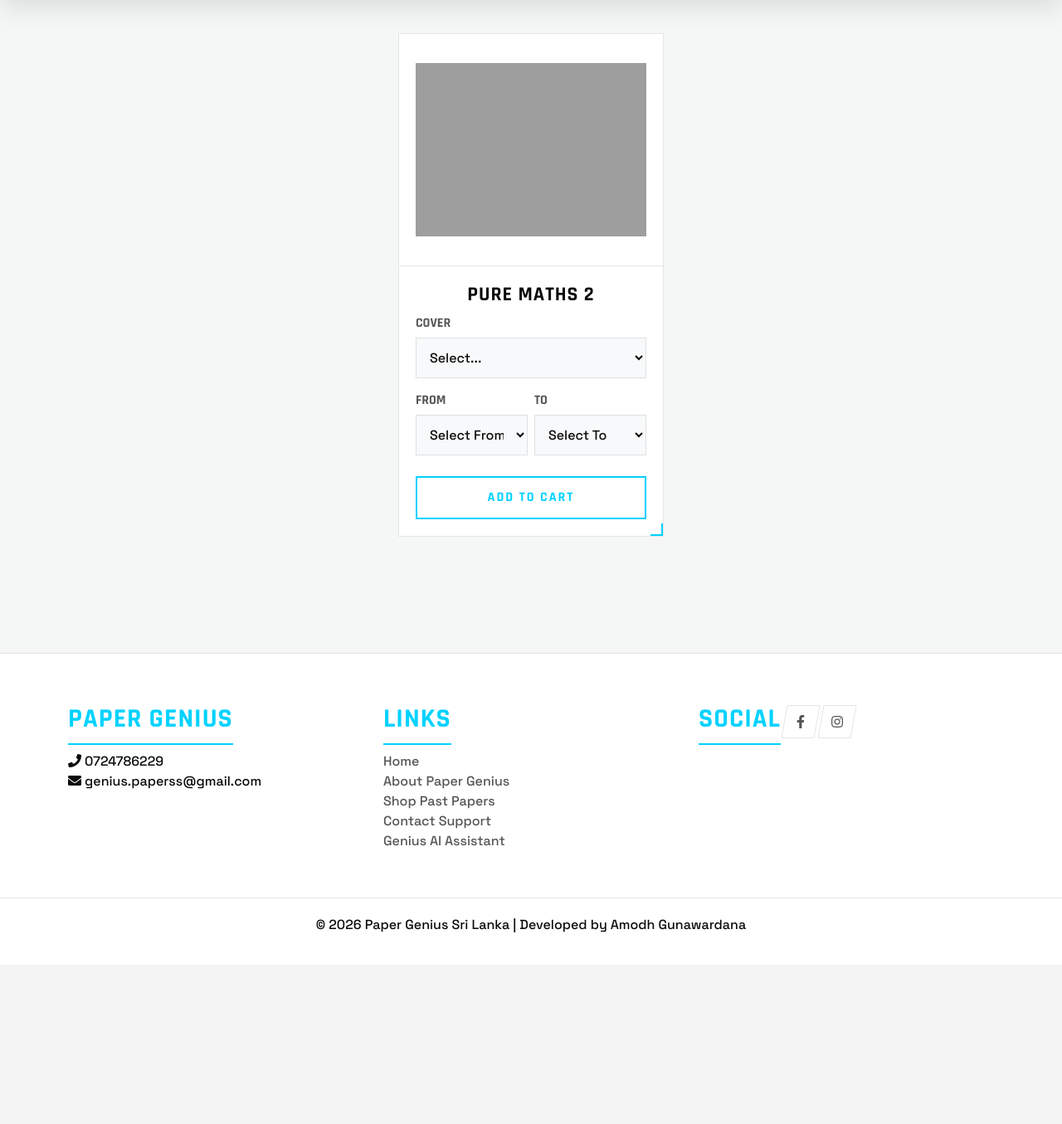
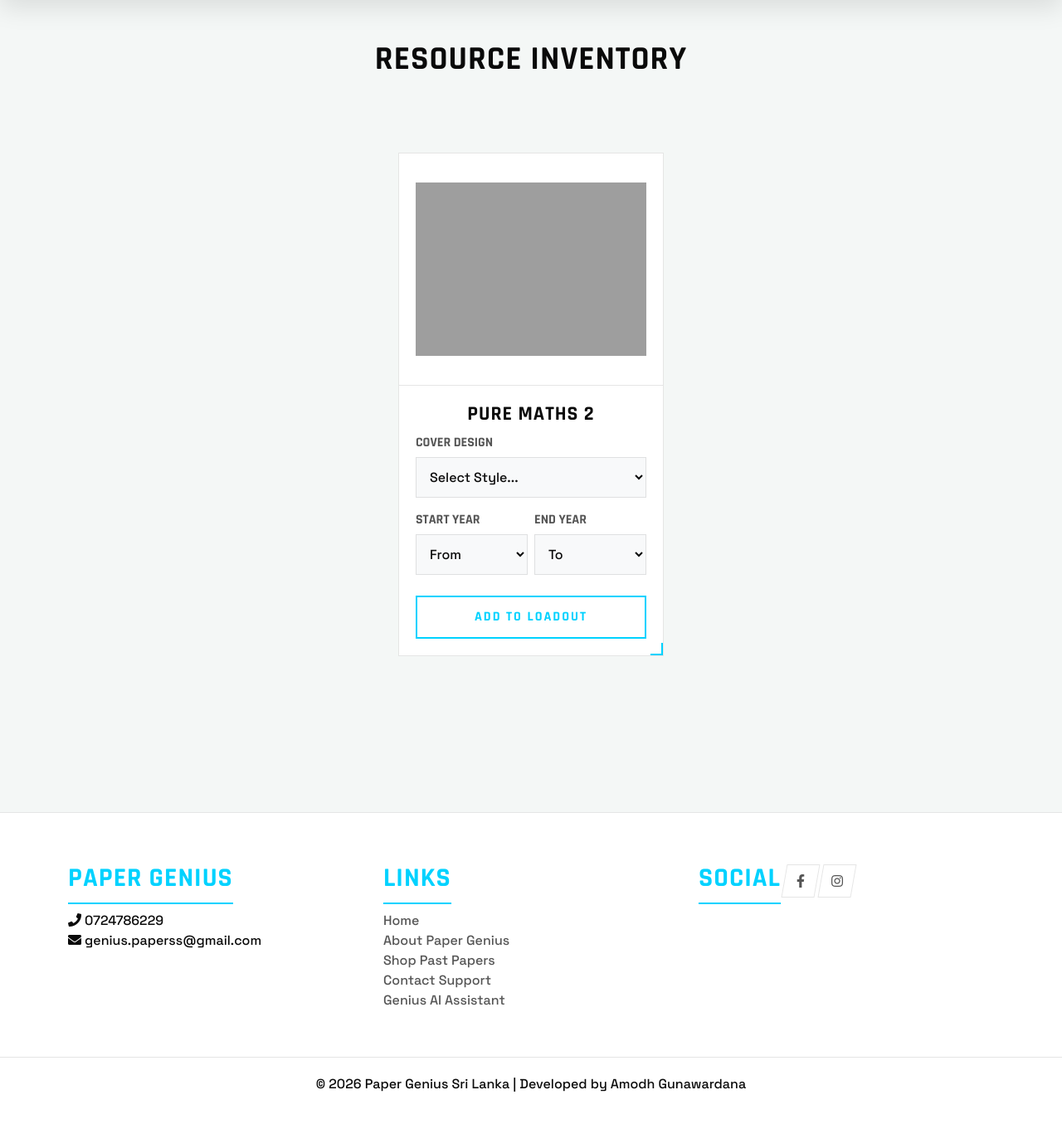
Before and after one commit to cc1-a/paper-genius, a Flask app: page /Shop in a window 1280 px wide. Shown: the part 90-1445 px from the top of the page at 83% size. Before the commit the page ends 1214 px from the top, so only its background shows below. Run offline with Flask 3, Linux system fonts and the light colour scheme; some libraries are stand-ins or nearby versions; grey boxes are pictures that could not be loaded.

Commit message:
Improve shop.html with better labels and titles
Updated the shop template to enhance accessibility and user experience.

```diff
--- a/templates/shop.html
+++ b/templates/shop.html
@@ -1,42 +1,45 @@
 {% extends "base.html" %}
+{% block title %}Shop Edexcel Past Paper Books | Paper Genius Sri Lanka{% endblock %}
+{% block description %}Browse our collection of printed Edexcel and IGCSE past papers. Choose your years (2019-2024) and customize your cover design.{% endblock %}
+
 {% block body %}
-    <div class="container">
+    <div class="container py-5">
+        <h1 class="text-center mb-5" style="font-family: 'Rajdhani', sans-serif;">RESOURCE INVENTORY</h1>
         <div class="mech-grid">
             {% for item in items %}
             <div class="mech-card">
                 <div class="mech-img-wrap">
-                    <!-- FIX: Check if image is a URL (Cloudinary) or local file -->
                     {% if item.img.startswith('http') %}
-                        <img src="{{ item.img }}" alt="{{item.name}}">
+                        <img src="{{ item.img }}" alt="{{item.name}} Edexcel Past Paper Book Sri Lanka" title="{{item.name}} Printed Resource">
                     {% else %}
-                        <img src="{{ url_for('static', filename=item.img)}}" alt="{{item.name}}">
+                        <img src="{{ url_for('static', filename=item.img)}}" alt="{{item.name}} printed exam book" title="{{item.name}}">
                     {% endif %}
                 </div>
                 <div class="mech-body">
-                    <h4>{{item.name}}</h4>
+                    <h4 class="fw-bold">{{item.name}}</h4>
                     <form action="/Shop" method="POST" class="form_shop">
                         <input name="item_id" type="text" value="{{item.id}}" hidden>
-                        <label class="mech-label text-start">Cover</label>
+                        <label class="mech-label text-start">Cover Design</label>
                         <select name="cover_type" class="mech-input" required>
-                            <option value="" disabled selected>Select...</option>
-                            <option value="Custom">Custom</option>
-                            <option value="Normal">Normal</option>
-                            <option value="Minimalistic">Minimalistic</option>
+                            <option value="" disabled selected>Select Style...</option>
+                            <option value="Custom">Custom Cover</option>
+                            <option value="Normal">Standard Cover</option>
+                            <option value="Minimalistic">Minimalistic Cover</option>
                         </select>
                         <div class="d-flex gap-2">
                             <div class="w-50">
-                                <label class="mech-label text-start">From</label>
+                                <label class="mech-label text-start">Start Year</label>
                                 <select name="selected_year_from" class="mech-input year-from-select" required>
-                                    <option value="" disabled selected>Select From</option>
+                                    <option value="" disabled selected>From</option>
                                     {% for year in item.years_available.keys() %}
                                         <option value="{{ year }}" >{{ year }}</option>
                                     {% endfor %}
                                 </select>
                             </div>
                             <div class="w-50">
-                                <label class="mech-label text-start">To</label>
+                                <label class="mech-label text-start">End Year</label>
                                 <select name="selected_year_to" class="mech-input year-to-select" required>
-                                    <option value="" disabled selected>Select To</option>
+                                    <option value="" disabled selected>To</option>
                                     {% for year in item.years_available.keys() %}
                                         <option value="{{ year }}" >{{ year }}</option>
                                     {% endfor %}
@@ -44,7 +47,7 @@
                             </div>
                         </div>
                         <input type="hidden" name="item_id" value="{{ item.id }}">
-                        <button class="mech-action-btn" type="submit">ADD TO CART</button>
+                        <button class="mech-action-btn" type="submit">ADD TO LOADOUT</button>
                     </form>
                 </div>
             </div>
```
